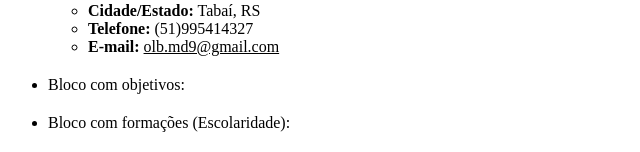
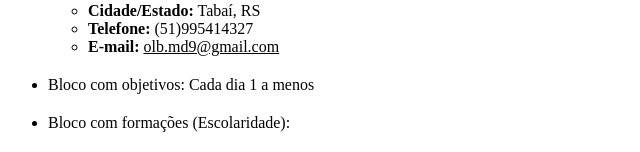
Before and after one commit to 0LB-i/0LBb.github.io, a plain HTML site: page index.html in a window 1280 px wide. Shown: the part 394-546 px from the top of the page, without its empty margins (0-640 px from the left). Drawn offline with Linux system fonts and the light colour scheme.

Commit message:
Pequenas mudanças

```diff
--- a/index.html
+++ b/index.html
@@ -25,7 +25,7 @@
                 <li><b>Telefone:</b> (51)995414327</li>
                 <li><b>E-mail:</b> <a href="olb.md9@gmail.com"> olb.md9@gmail.com</a></li>
             </ul>
-            <li class="topicos">Bloco com objetivos:</li>
+            <li class="topicos">Bloco com objetivos: Cada dia 1 a menos</li>
 
             <li class="topicos">Bloco com formações (Escolaridade):</li>
             <li class="topicos">Bloco com experiências profissionais:</li>
```
